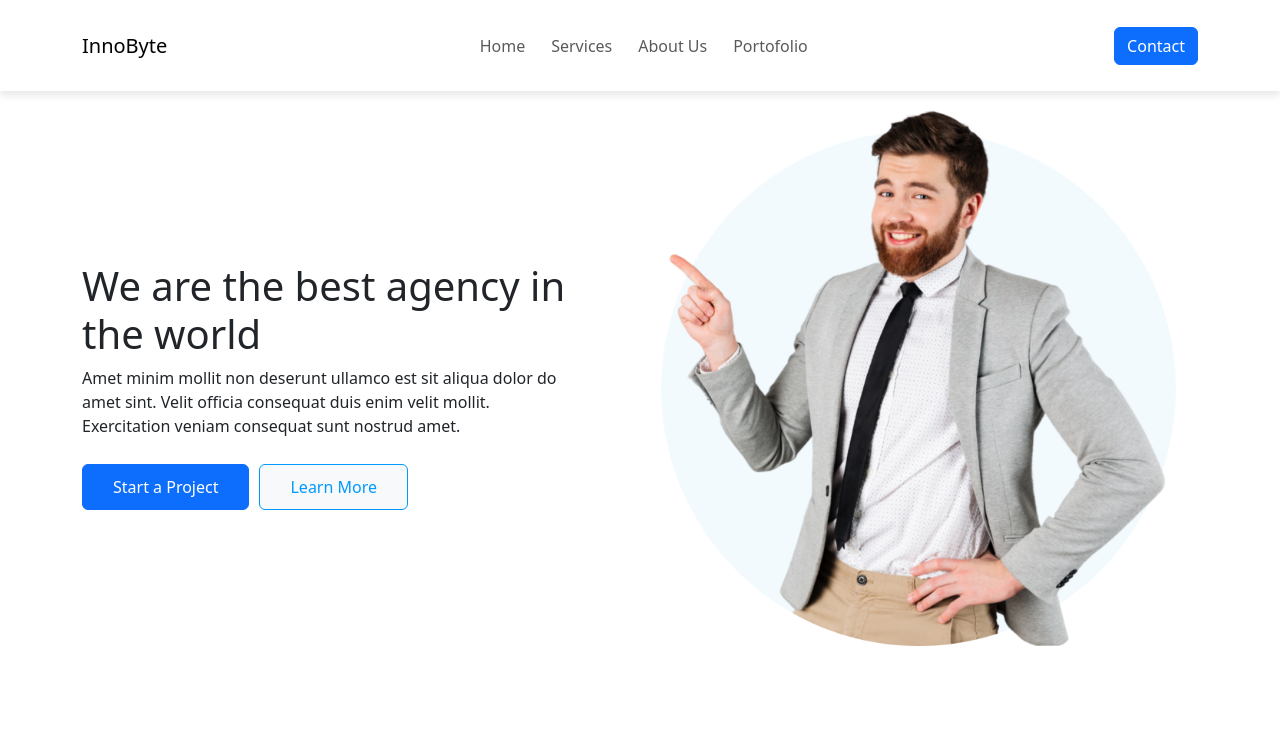
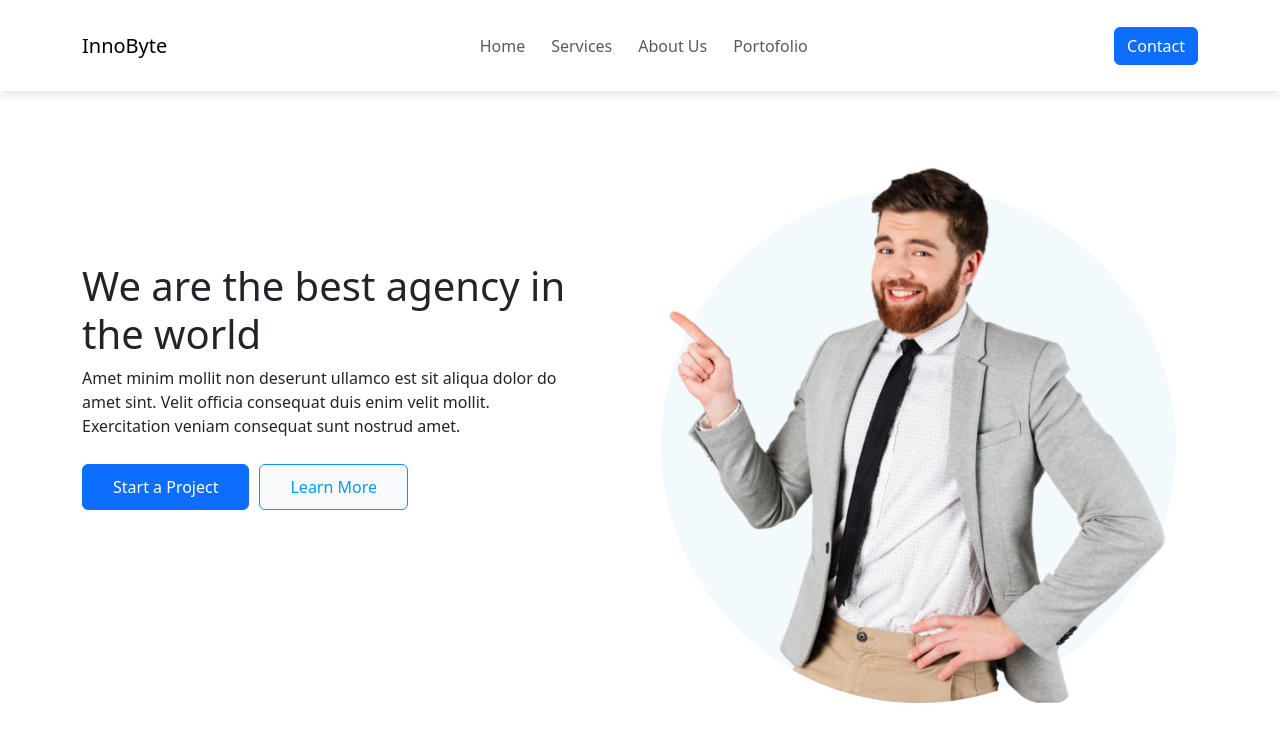
Before and after one commit to mustofa-k/inno-byte, a React (Vite) app: page / in a window 1280 px wide. Shown: the top 742 px of the page. Built offline with nearby package versions, Linux system fonts and the light colour scheme.

Commit message:
add navbars

```diff
--- a/src/pages/home.jsx
+++ b/src/pages/home.jsx
@@ -36,7 +36,7 @@ function Home() {
               Learn More
             </button>
           </Col>
-          <Col lg={6} sm={6}>
+          <Col lg={6} sm={6} style={{marginTop:"5%"}}>
             <Image
               src={homeicon}
               style={{ maxWidth: "100%", maxHeight: "100%" }}
```
